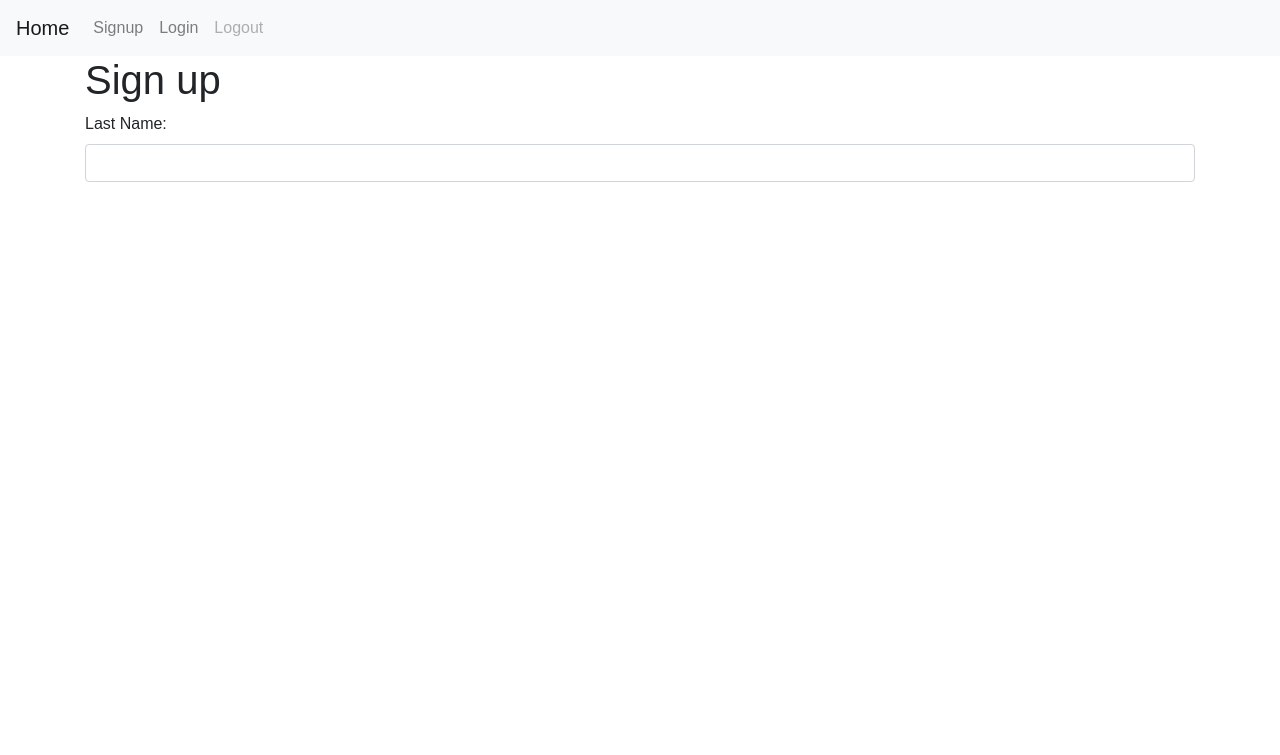
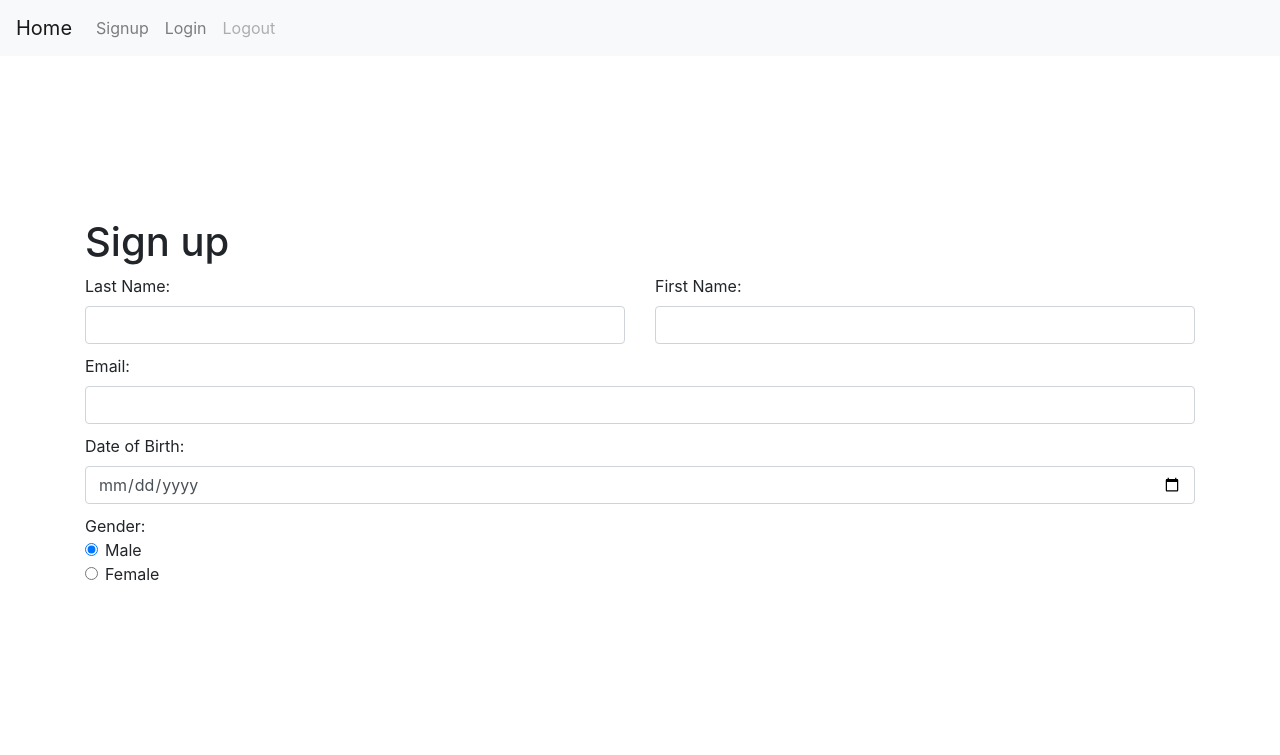
Before and after one commit to 28BEANS/FitTrack, a Flask app: page /signup in a window 1280 px wide. Shown: the top 755 px of the page. Run offline with Flask 3, Linux system fonts and the light colour scheme; some libraries are stand-ins or nearby versions.

Commit message:
modified forms

```diff
--- a/website/static/css/main.css
+++ b/website/static/css/main.css
@@ -1,4 +1,16 @@
-body{
+body, html{
     margin: 0;
-    font-family: sans-serif;
+    padding: 0;
 }
+
+input{
+    margin-bottom: 10px;
+}
+
+.center-content{
+    display: flex;
+    flex-direction: column;
+    height: calc(100vh - 100px);
+    align-items: center;
+    justify-content: center;
+}
--- a/website/templates/signup.html
+++ b/website/templates/signup.html
@@ -3,11 +3,40 @@
 {% block head %} <title>Sign up</title> {% endblock %}
 
 {% block body %}
-    <div class="container">
-        <h1>Sign up</h1>
-        <form action="" method="post">
-            <label for="last-name" class="form-label">Last Name: </label>
-            <input type="text" id="last-name" class="form-control">
-        </form>
+    <div class="center-content">
+        <div class="container">
+            <h1>Sign up</h1>
+            <form action="">
+                <div class="row">
+                    <div class="col">
+                        <label for="last-name" class="form-label">Last Name: </label>
+                        <input type="text" id="last-name" class="form-control" >
+                    </div>
+                    <div class="col">
+                        <label for="first-name" class="form-label">First Name: </label>
+                        <input type="text" id="first-name" class="form-control">
+                    </div>
+                </div>
+
+                <label for="email" class="form-label">Email: </label>
+                <input type="email" id="email" class="form-control">
+                <label for="bday" class="form-label">Date of Birth: </label>
+                <input type="date" id="bday" class="form-control">
+                <label class="form-label">Gender: </legend>
+                <div class="form-check">
+
+                    <input class="form-check-input" type="radio" name="gender" id="male" value="male" checked>
+                    <label class="form-check-label" for="male">
+                        Male
+                    </label>
+                </div>
+                <div class="form-check">
+                    <input class="form-check-input" type="radio" name="gender" id="female" value="female">
+                    <label class="form-check-label" for="female">
+                        Female
+                    </label>
+                </div>
+            </form>
+        </div>
     </div>
 {% endblock %}
```
